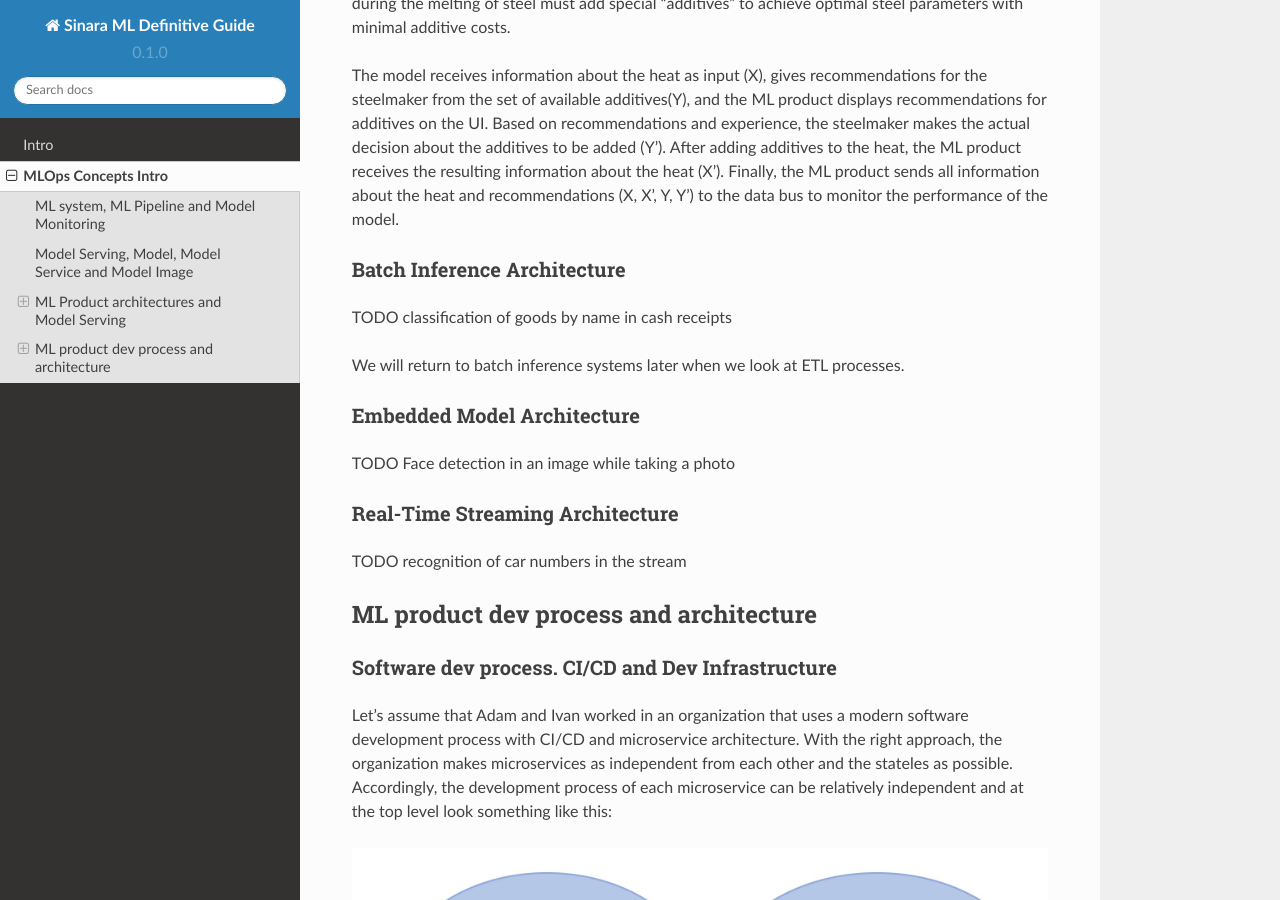
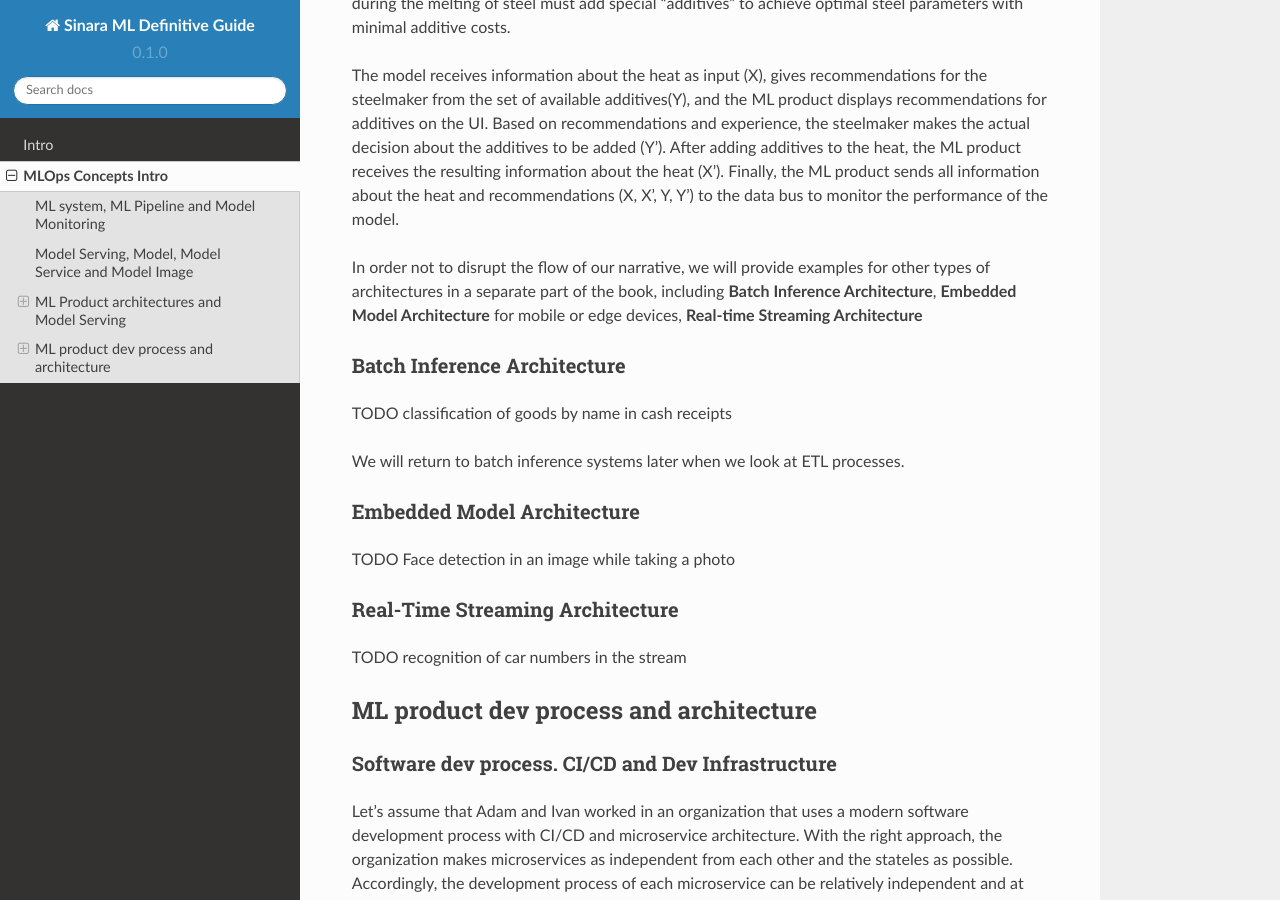
Before and after one commit to 4-DS/SinaraML-Def-Guide, a Sphinx documentation site: the page built from docs/source/concepts.rst, in a window 1280 px wide and 900 px high, scrolled down 3369 px. Built offline with Sphinx 7.4.7 and the Read the Docs theme 2.0.0, drawn with Linux system fonts in a browser that asks for light colours.

Commit message:
Update concepts.rst

```diff
--- a/docs/source/concepts.rst
+++ b/docs/source/concepts.rst
@@ -61,6 +61,8 @@ A typical ML application with a Microservice Architecture is shown in the pictur
 For example, let's imagine a web application for a steelworker in a steel plant. The steelmaker during the melting of steel must add special "additives" to achieve optimal steel parameters with minimal additive costs.
 
 The model receives information about the heat as input (X), gives recommendations for the steelmaker from the set of available additives(Y), and the ML product displays recommendations for additives on the UI. Based on recommendations and experience, the steelmaker makes the actual decision about the additives to be added (Y'). After adding additives to the heat, the ML product receives the resulting information about the heat (X'). Finally, the ML product sends all information about the heat and recommendations (X, X', Y, Y') to the data bus to monitor the performance of the model.
+
+In order not to disrupt the flow of our narrative, we will provide examples for other types of architectures in a separate part of the book, including **Batch Inference Architecture**, **Embedded Model Architecture** for mobile or edge devices, **Real-time Streaming Architecture**
 
 Batch Inference Architecture
 ============================
```
